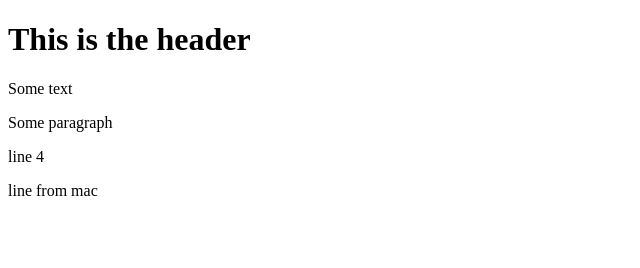
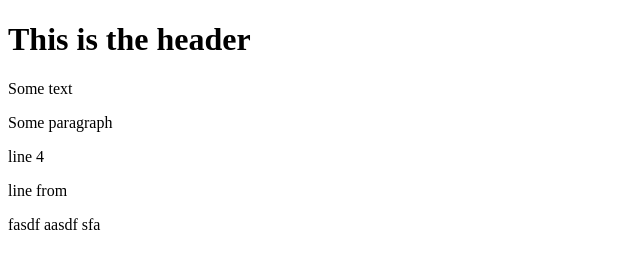
Before and after one commit to stetsyshyn/git-test, a website: page index.html in a window 1280 px wide. Shown: the whole page, without its empty margins (0-640 px from the left). Drawn offline with Linux system fonts and the light colour scheme.

```diff
--- a/index.html
+++ b/index.html
@@ -11,6 +11,9 @@
   <div>Some text</div>
   <p>Some paragraph</p>
   <p>line 4</p>
-  <p>line from mac</p>
+  <p>line from</p>
+  <p>fasdf aasdf
+    sfa
+  </p>
 </body>
 </html>
```
Also changed, not shown: package.json (added, +24 -0 lines), 2 other files.
